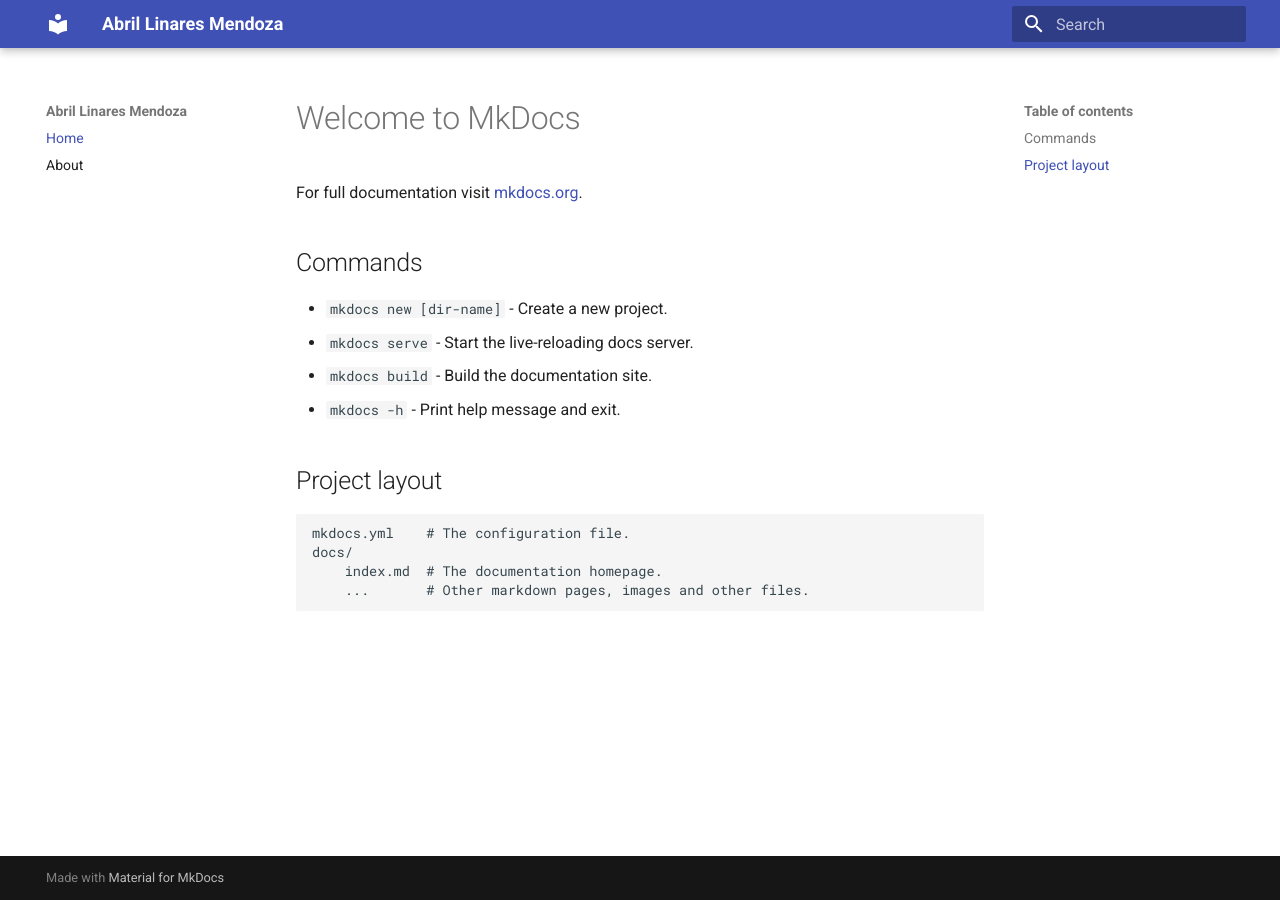
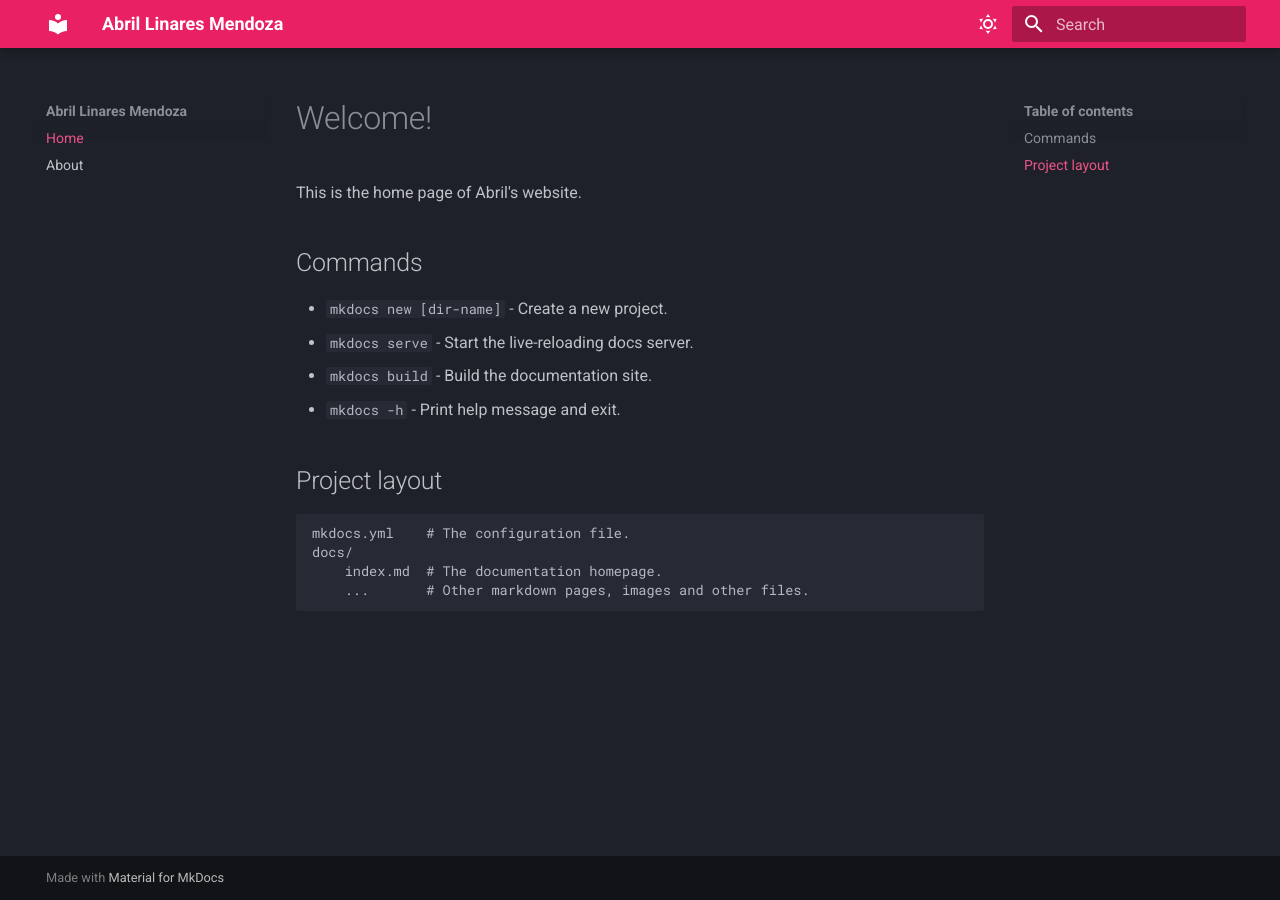
Before and after one commit to abrillm456/abril-website, an MkDocs documentation site: the page built from docs/index.md, in a window 1280 px wide. Built offline with MkDocs 1.6.1 and Material for MkDocs 9.7.7, drawn with Linux system fonts in a browser that asks for light colours.

Commit message:
Update homepage content

```diff
--- a/docs/index.md
+++ b/docs/index.md
@@ -1,6 +1,6 @@
-# Welcome to MkDocs
+# Welcome!
 
-For full documentation visit [mkdocs.org](https://www.mkdocs.org).
+This is the home page of Abril's website.
 
 ## Commands
 
--- a/mkdocs.yml
+++ b/mkdocs.yml
@@ -4,12 +4,21 @@ site_url: https://abrillm456.github.io/my-website/
 theme:
   name: material
   palette:
+    # Dark Mode
+    - scheme: slate
+      toggle:
+        icon: material/weather-sunny
+        name: Dark mode
+      primary: pink
+      accent: pink
+
+    # Light Mode
     - scheme: default
-      primary: indigo
-      accent: indigo
-    - scheme: slate
-      primary: black
-      accent: indigo
+      toggle:
+        icon: material/weather-night
+        name: Light mode
+      primary: pink
+      accent: pink
 
 plugins:
   - search
```
Also changed, not shown: docs/about.md (+2 -1 lines).
